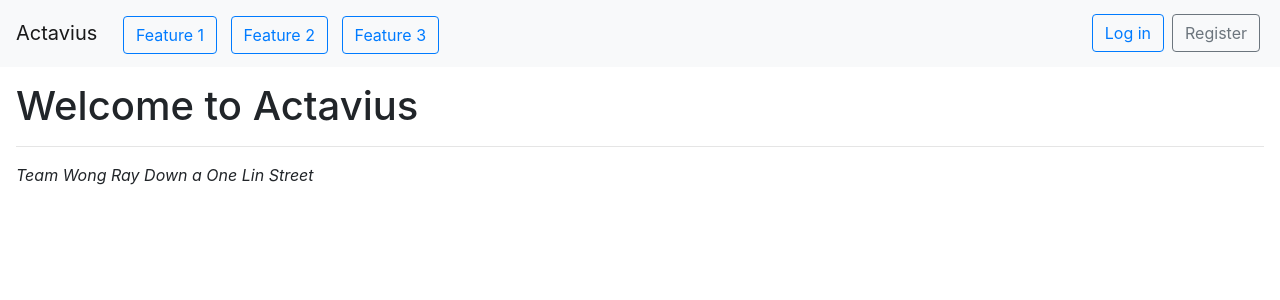
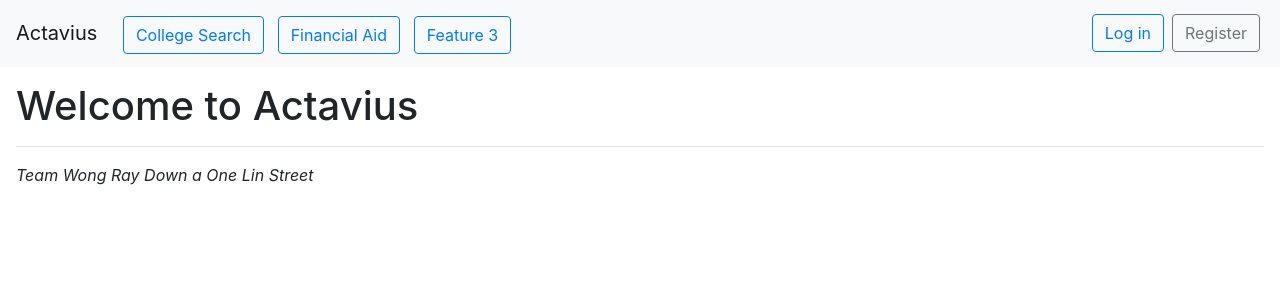
Before and after one commit to wu-rymd/actavius, a Flask app: page / in a window 1280 px wide. Shown: the top 300 px of the page. Run offline with Flask 2, Linux system fonts and the light colour scheme; some libraries are stand-ins or nearby versions.

Commit message:
more setup

```diff
--- a/app.py
+++ b/app.py
@@ -74,7 +74,10 @@ def search():
 
 @app.route("/profile")
 def profile():
-    return render_template('profile.html')
+    if 'username' in session: #if logged in:
+        return render_template("profile.html", loggedIn=True)
+    flash("Please log in to see your profile.", "warning")
+    return redirect('/')
 
 @app.route("/fin_aid")
 def fin_aid():
--- a/templates/base.html
+++ b/templates/base.html
@@ -12,8 +12,8 @@
     <div class="navbar navbar-light bg-light mb-3 fixed-top">
       <div class="navbar-brand mr-auto">
         <a class="navbar-brand" href="/">Actavius</a>
-        <a class="btn btn-outline-primary mx-1" href="/">Feature 1</a>
-        <a class="btn btn-outline-primary mx-1" href="/">Feature 2</a>
+        <a class="btn btn-outline-primary mx-1" href="/search">College Search</a>
+        <a class="btn btn-outline-primary mx-1" href="/fin_aid">Financial Aid</a>
         <a class="btn btn-outline-primary mx-1" href="/">Feature 3</a>
       </div>
       {% if not loggedIn %}
@@ -25,7 +25,7 @@
           Logged in as {{ username }}
         </button>
         <div class="dropdown-menu dropdown-menu-right" aria-labelledby="dropdownMenuButton">
-          <a class="dropdown-item" href="/settings">Account settings</a>
+          <a class="dropdown-item" href="/profile">Account settings</a>
           <a class="dropdown-item text-danger" href="/logout">Log out</a>
         </div>
       </div>
```
